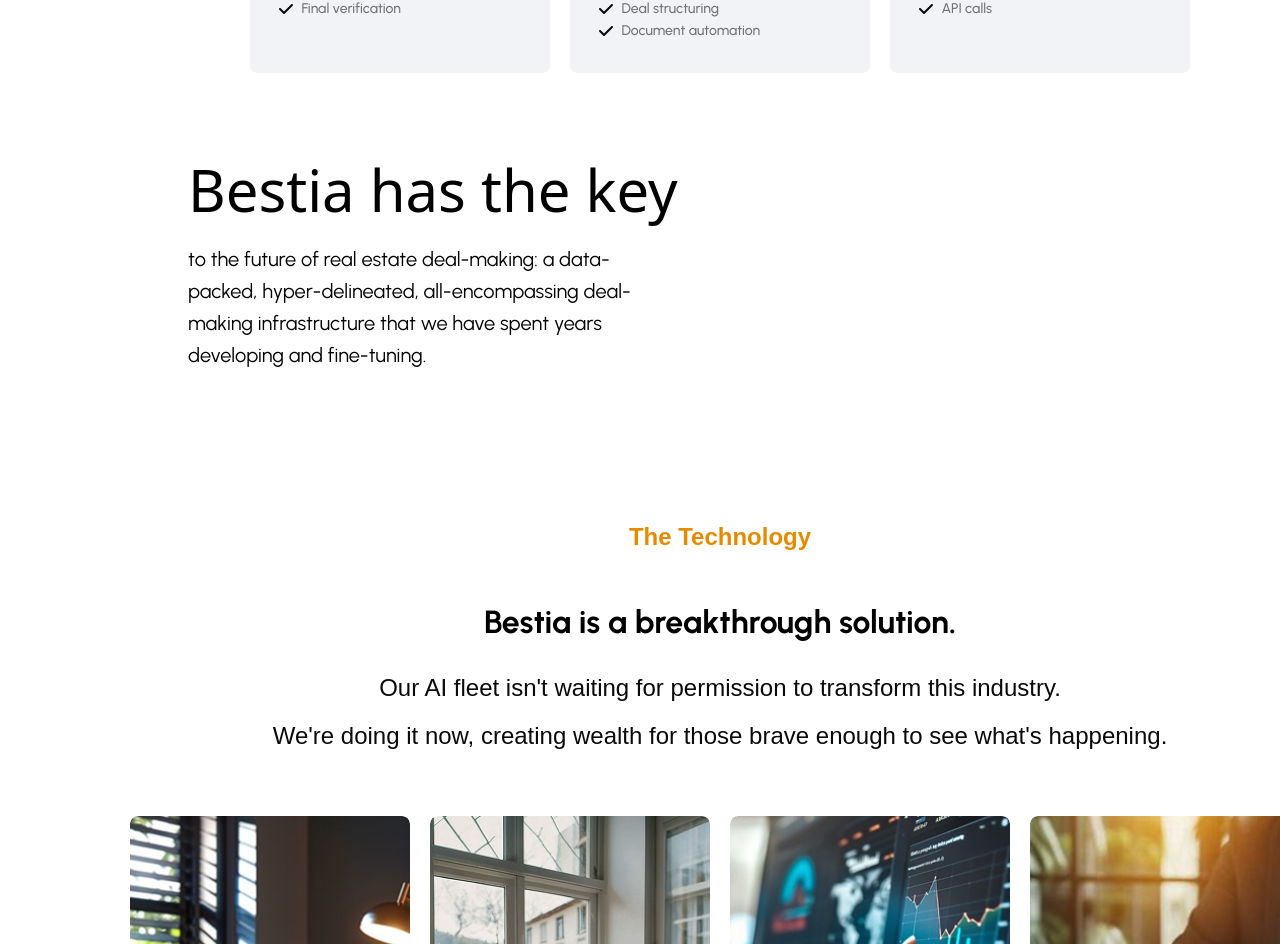
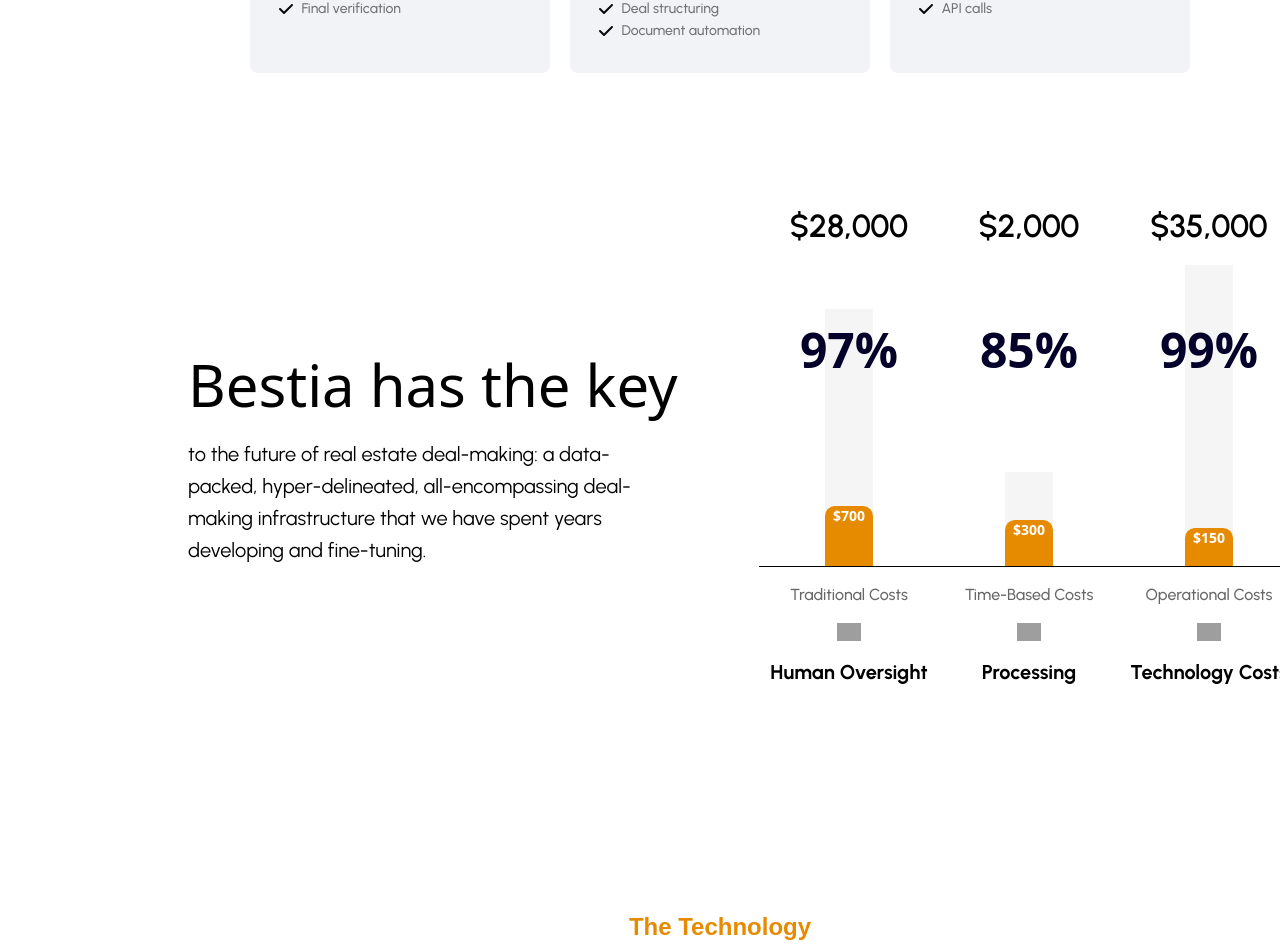
Before and after one commit to 0yeonnnn0/investwithus_demo, a Next.js app: page /v1 in a window 1280 px wide. Shown: the part 2815-3759 px from the top of the page. Built offline with nearby package versions, Linux system fonts and the light colour scheme; grey boxes are pictures that could not be loaded; a web font is replaced by a local one.

Commit message:
Add files via upload

```diff
--- /dev/null
+++ b/src/components/CostComparison.tsx
@@ -0,0 +1,152 @@
+"use client";
+
+import { useEffect, useState } from "react";
+import Image from "next/image";
+import { urbanist } from "@/lib/fonts";
+
+interface CostItem {
+  title: string;
+  amount: number;
+  reducedAmount: number;
+  reductionRate: number;
+  subtitle: string;
+}
+
+const costs: CostItem[] = [
+  {
+    title: "Traditional Costs",
+    amount: 28000,
+    reducedAmount: 700,
+    reductionRate: 97,
+    subtitle: "Human Oversight",
+  },
+  {
+    title: "Time-Based Costs",
+    amount: 2000,
+    reducedAmount: 300,
+    reductionRate: 85,
+    subtitle: "Processing",
+  },
+  {
+    title: "Operational Costs",
+    amount: 35000,
+    reducedAmount: 150,
+    reductionRate: 99,
+    subtitle: "Technology Costs",
+  },
+];
+
+function CostComparison() {
+  const [isVisible, setIsVisible] = useState(false);
+  const [currentRates, setCurrentRates] = useState<number[]>([0, 0, 0]);
+  const maxAmount = Math.max(...costs.map((cost) => cost.amount));
+
+  // 회색 바의 높이를 계산하는 함수
+  const getVisualHeight = (amount: number) => {
+    const ratio = amount / maxAmount;
+    const minHeight = 80; // 최소 80px
+    const maxHeight = 300; // 최대 300px
+    return minHeight + ratio * (maxHeight - minHeight);
+  };
+
+  // 주황색 바의 높이를 계산하는 함수
+  const getReducedVisualHeight = (amount: number) => {
+    const ratio = 1 - Math.exp(-amount / 1000);
+    return ratio * 60 + 30; // 0~60px 사이
+  };
+
+  useEffect(() => {
+    setIsVisible(true);
+
+    // 퍼센트 애니메이션
+    const duration = 3000; // 3초
+    const steps = 60; // 60프레임
+    const interval = duration / steps;
+
+    let step = 0;
+    const timer = setInterval(() => {
+      if (step >= steps) {
+        clearInterval(timer);
+        setCurrentRates(costs.map((cost) => cost.reductionRate));
+        return;
+      }
+
+      setCurrentRates(
+        costs.map((cost) => {
+          const progress = step / steps;
+          return Math.round(cost.reductionRate * progress);
+        })
+      );
+
+      step++;
+    }, interval);
+
+    return () => clearInterval(timer);
+  }, []);
+
+  return (
+    <div className="flex justify-between items-center h-[600px]">
+      {costs.map((cost, index) => (
+        <div key={cost.title} className="flex flex-col items-center w-[180px]">
+          <span
+            className={`text-black  text-[32px] font-semibold mb-4 ${urbanist.className}`}
+          >
+            ${cost.amount.toLocaleString()}
+          </span>
+          <div className="relative w-full flex flex-col items-center">
+            <div className="relative w-full flex flex-col items-center">
+              <div className="w-12 h-[300px] relative">
+                {/* 회색 배경 바 (줄어든 부분) */}
+                <div
+                  className="absolute bg-[#F5F5F5] w-full"
+                  style={{
+                    height: `${getVisualHeight(cost.amount)}px`,
+                    bottom: "1px",
+                  }}
+                />
+                {/* 주황색 바 (남은 부분) */}
+                <div
+                  className="absolute w-12 bg-[#E68A00] border-[#E68A00] bottom-0 border-t rounded-t-lg transition-all duration-[3000ms] ease-out"
+                  style={{
+                    height: isVisible
+                      ? `${getReducedVisualHeight(cost.reducedAmount)}px`
+                      : `${getVisualHeight(cost.amount)}px`,
+                  }}
+                >
+                  <span className="absolute top-2 left-1/2 -translate-x-1/2 -translate-y-1/2 text-white text-[14px] font-bold whitespace-nowrap">
+                    ${cost.reducedAmount}
+                  </span>
+                </div>
+                {/* 절감률 */}
+                <span className="absolute top-12 left-1/2 -translate-x-1/2 text-[#03002A] text-[48px] font-bold transition-all duration-[3000ms] ease-out">
+                  {currentRates[index]}%
+                </span>
+              </div>
+            </div>
+            <div className="w-full h-[1px] bg-black mt-0" />
+            <div className="flex flex-col items-center gap-4 mt-4">
+              <span
+                className={`text-[#666666] ${urbanist.className} text-[16px] font-medium text-center`}
+              >
+                {cost.title}
+              </span>
+              <Image
+                src="/icons/arrow-down.svg"
+                alt="arrow down"
+                width={24}
+                height={24}
+              />
+              <span
+                className={`text-black ${urbanist.className} text-[20px] font-bold`}
+              >
+                {cost.subtitle}
+              </span>
+            </div>
+          </div>
+        </div>
+      ))}
+    </div>
+  );
+}
+
+export default CostComparison;
--- a/src/sections/opportunity/V2_Opportunity.tsx
+++ b/src/sections/opportunity/V2_Opportunity.tsx
@@ -1,4 +1,5 @@
 import FeatureCard from "@/components/blocks/FeatureCard";
+import CostComparison from "@/components/CostComparison";
 
 interface FeatureCardData {
   title: string;
@@ -160,8 +161,8 @@
             </div>
           </div>
         </div>
-        <div className="flex px-[188px] pr-[156px] items-center gap-[80px] self-stretch">
-          <div className="flex w-[491px] h-[210px] flex-col items-start gap-[6px]">
+        <div className="flex w-full px-[188px] pr-[156px] items-center gap-[80px] self-stretch">
+          <div className="flex w-[491px] h-[210px] flex-col items-start gap-[6px] shrink-0">
             <span className="text-black font-[Rethink Sans] text-[58px] font-medium leading-[160%]">
               Bestia has the key
             </span>
@@ -171,6 +172,9 @@
               we have spent years developing and fine-tuning.
             </span>
           </div>
+          <div className="flex-1">
+            <CostComparison />
+          </div>
         </div>
       </div>
     </div>
```
